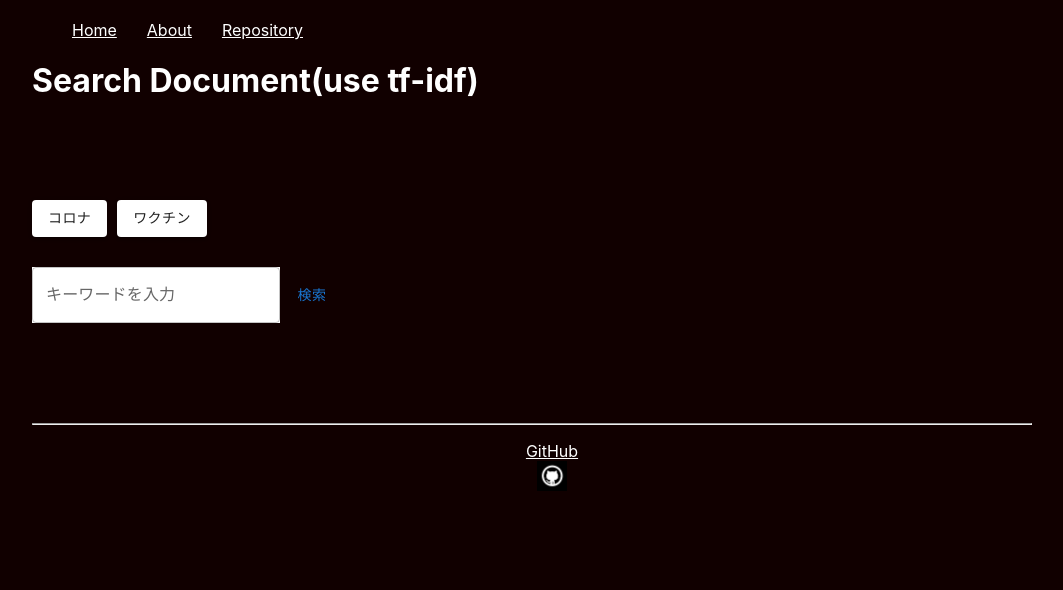
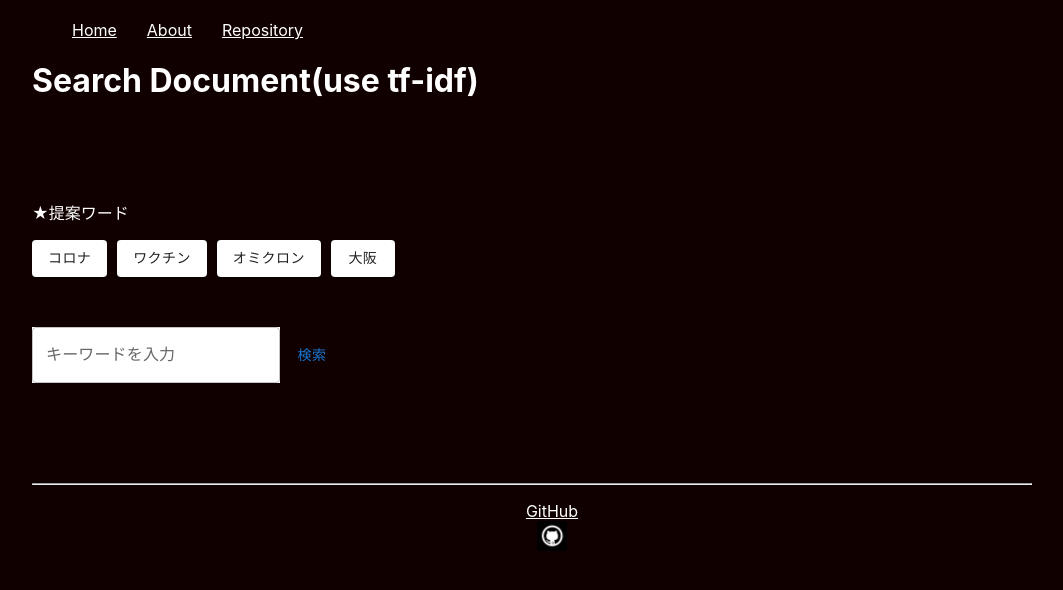
Before and after one commit to yamoyamoto/information_retrieval_site, a Next.js app: page /information_retrieval/search_document in a window 1280 px wide. Shown: the top 590 px of the page, without its empty margins (108-1171 px from the left). Built offline with nearby package versions, Linux system fonts and the light colour scheme.

Commit message:
add keyword suggest system

```diff
--- a/src/components/organisms/SearchDocumentApp.tsx
+++ b/src/components/organisms/SearchDocumentApp.tsx
@@ -62,6 +62,7 @@ export const SearchDocumentApp = (props: SearchDocumentAppProps) => {
   return (
     <>
       <div className={classes.suggestQueryListWrapper}>
+        <p>★提案ワード</p>
         <SelectButton selectList={suggestQueryList} onSelected={onSelected} />
       </div>
       <div className={classes.searchBoxWrapper}>
@@ -89,11 +90,13 @@ const useStyle = makeStyles({
     display: "flex",
   },
   suggestQueryListWrapper: {
-    margin: "30px 0",
+    margin: "50px 0",
   },
 });
 
 const suggestQueryList = [
   "コロナ",
   "ワクチン",
+  "オミクロン",
+  "大阪",
 ];
```
